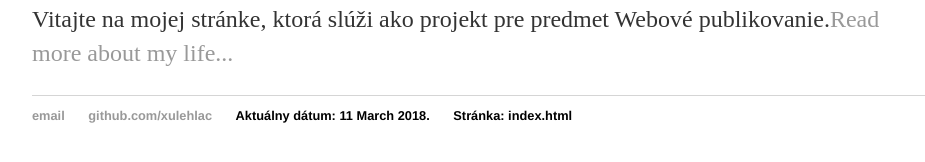
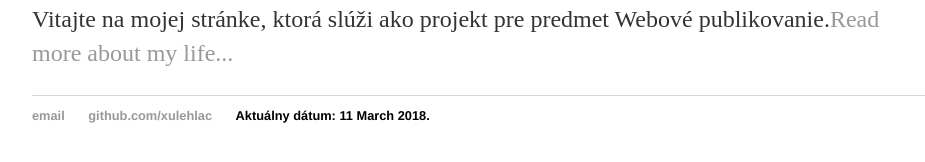
Before and after one commit to xulehlac/xulehlac.github.io, a Jekyll site: the page built from index.html, in a window 1280 px wide. Shown: the part 194-356 px from the top of the page, without its empty margins (160-1085 px from the left). Built offline with Jekyll 4.4.1, drawn with Linux system fonts in a browser that asks for light colours.

Commit message:
Update default.html

```diff
--- a/_layouts/default.html
+++ b/_layouts/default.html
@@ -24,7 +24,6 @@
 	        		<li><a href="mailto:xulehlac@stuba.sk">email</a></li>
 	        		<li><a href="https://github.com/xulehlac">github.com/xulehlac</a></li>
 				<li>Aktuálny dátum: {{ site.time | date_to_long_string }}.</li>
-				<li>Stránka: {{ page.path}}</li>
 				</ul>
 			</footer>
 		</body>
```
